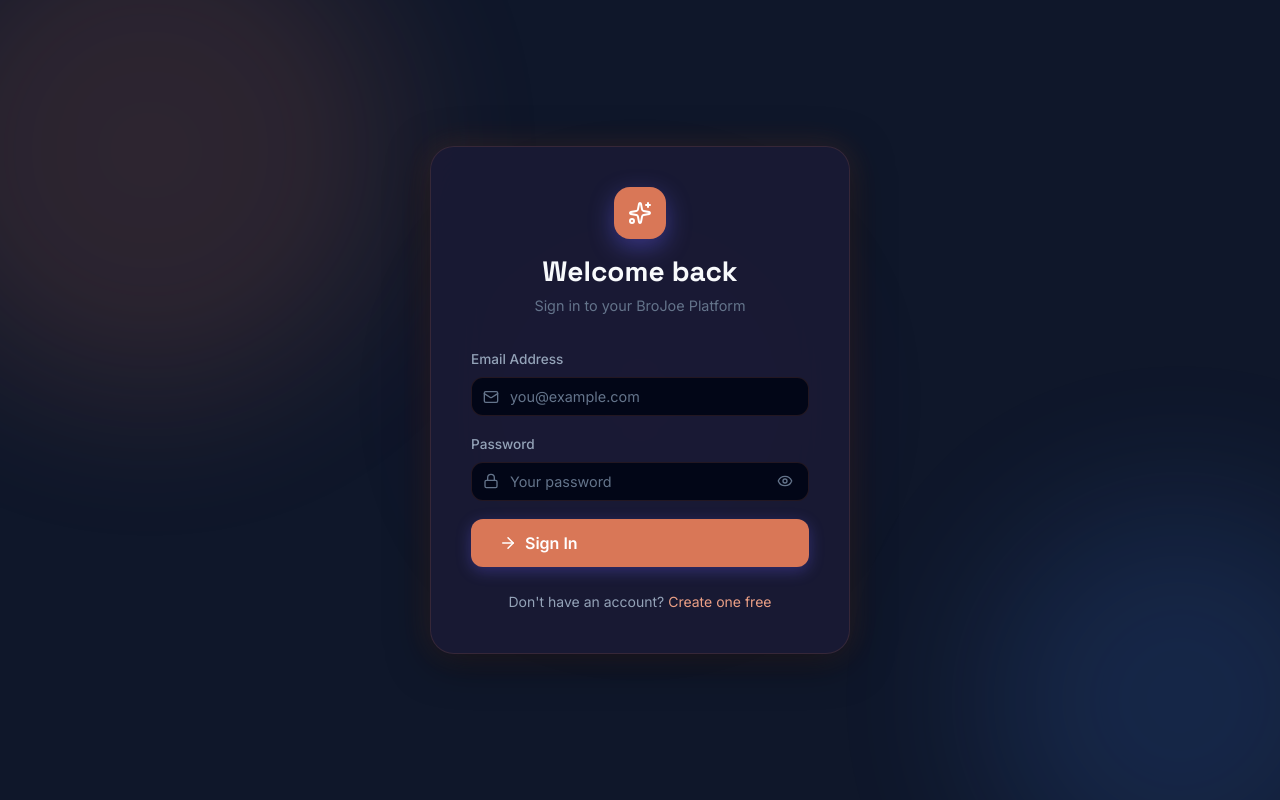
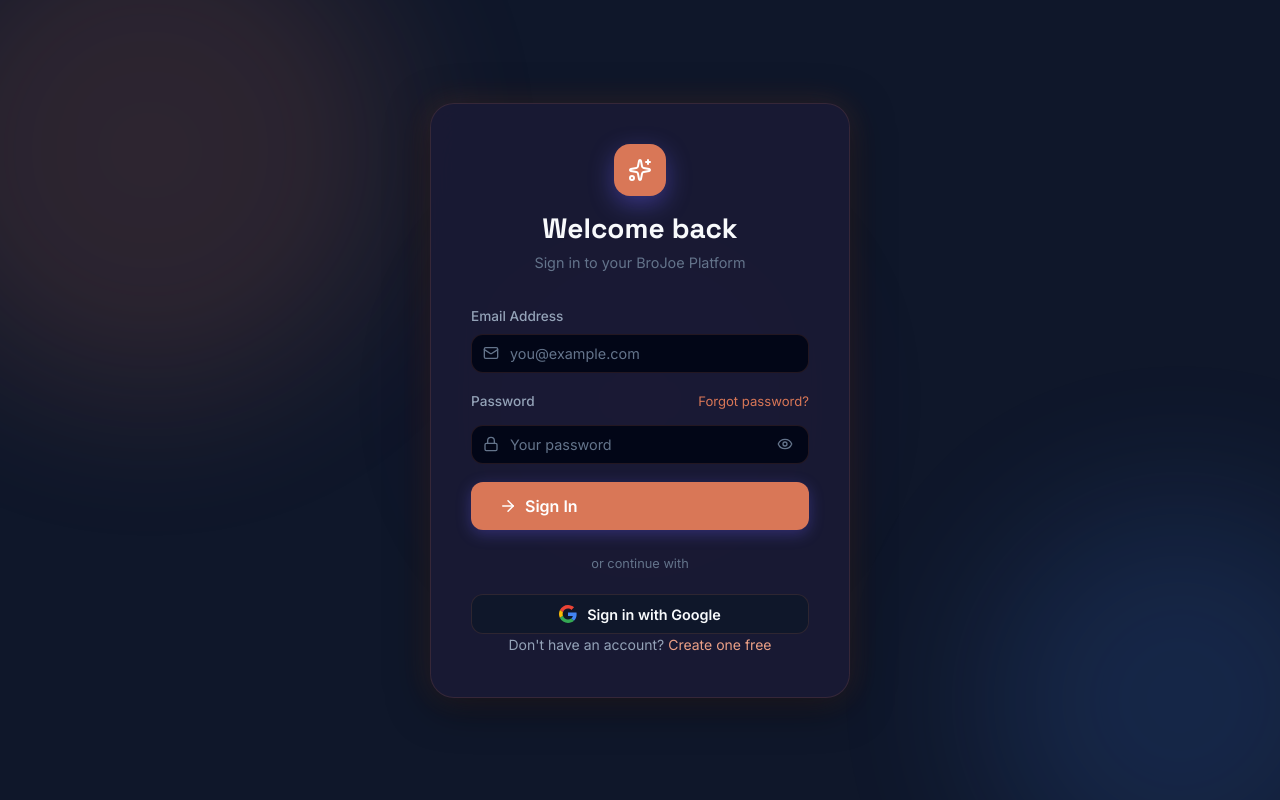
Before and after one commit to brotherJoe-7/brojoe, a Next.js app: page /login in a window 1280 px wide. Built offline with nearby package versions, Linux system fonts and the light colour scheme.

Commit message:
Login: Forgot password link, Google sign-in button, 30-day session persistence, pricing /

```diff
--- a/src/app/login/page.tsx
+++ b/src/app/login/page.tsx
@@ -72,7 +72,12 @@
           </div>
 
           <div className="form-group">
-            <label className="form-label">Password</label>
+            <div style={{ display: 'flex', justifyContent: 'space-between', alignItems: 'center', marginBottom: 6 }}>
+              <label className="form-label" style={{ margin: 0 }}>Password</label>
+              <Link href="/forgot-password" style={{ fontSize: '0.82rem', color: 'var(--primary)', textDecoration: 'none' }}>
+                Forgot password?
+              </Link>
+            </div>
             <div className={styles.inputWrap}>
               <Lock size={16} className={styles.inputIcon} />
               <input
@@ -100,6 +105,29 @@
           </button>
         </form>
 
+        {/* Divider */}
+        <div style={{ display: 'flex', alignItems: 'center', gap: 12, margin: '20px 0' }}>
+          <div style={{ flex: 1, height: 1, background: 'var(--border-color)' }} />
+          <span style={{ fontSize: '0.8rem', color: 'var(--text-muted)', whiteSpace: 'nowrap' }}>or continue with</span>
+          <div style={{ flex: 1, height: 1, background: 'var(--border-color)' }} />
+        </div>
+
+        {/* Google Sign In */}
+        <button
+          type="button"
+          className="btn btn-secondary w-full"
+          style={{ gap: 10, justifyContent: 'center' }}
+          onClick={() => signIn('google', { callbackUrl: '/dashboard' })}
+        >
+          <svg width="18" height="18" viewBox="0 0 48 48">
+            <path fill="#EA4335" d="M24 9.5c3.54 0 6.71 1.22 9.21 3.6l6.85-6.85C35.9 2.38 30.47 0 24 0 14.62 0 6.51 5.38 2.56 13.22l7.98 6.19C12.43 13.72 17.74 9.5 24 9.5z"/>
+            <path fill="#4285F4" d="M46.98 24.55c0-1.57-.15-3.09-.38-4.55H24v9.02h12.94c-.58 2.96-2.26 5.48-4.78 7.18l7.73 6c4.51-4.18 7.09-10.36 7.09-17.65z"/>
+            <path fill="#FBBC05" d="M10.53 28.59c-.48-1.45-.76-2.99-.76-4.59s.27-3.14.76-4.59l-7.98-6.19C.92 16.46 0 20.12 0 24c0 3.88.92 7.54 2.56 10.78l7.97-6.19z"/>
+            <path fill="#34A853" d="M24 48c6.48 0 11.93-2.13 15.89-5.81l-7.73-6c-2.15 1.45-4.92 2.3-8.16 2.3-6.26 0-11.57-4.22-13.47-9.91l-7.98 6.19C6.51 42.62 14.62 48 24 48z"/>
+          </svg>
+          Sign in with Google
+        </button>
+
         <p className={styles.authFooter}>
           Don&apos;t have an account?{' '}
           <Link href="/register">Create one free</Link>
--- a/src/app/page.tsx
+++ b/src/app/page.tsx
@@ -94,7 +94,7 @@
           <div className={`${styles.pricingCard} ${styles.pricingCardPopular}`}>
             <span className={styles.popularBadge}>Most Popular</span>
             <h3 className={styles.tierName}>Professional</h3>
-            <div className={styles.tierPrice}>$9<span className={styles.tierMo}>/mo</span></div>
+            <div className={styles.tierPrice}>$5<span className={styles.tierMo}>/mo</span></div>
             <ul className={styles.tierFeatures}>
               <li className={styles.tierFeature}><CheckCircle2 size={18} color="var(--primary)" /> Everything in Basic</li>
               <li className={styles.tierFeature}><CheckCircle2 size={18} color="var(--primary)" /> AI Receipt Scanning (OCR)</li>
@@ -109,7 +109,7 @@
           {/* Empire */}
           <div className={styles.pricingCard}>
             <h3 className={styles.tierName}>Empire / Boss</h3>
-            <div className={styles.tierPrice}>$29<span className={styles.tierMo}>/mo</span></div>
+            <div className={styles.tierPrice}>$15<span className={styles.tierMo}>/mo</span></div>
             <ul className={styles.tierFeatures}>
               <li className={styles.tierFeature}><CheckCircle2 size={18} color="var(--primary)" /> Everything in Pro</li>
               <li className={styles.tierFeature}><CheckCircle2 size={18} color="var(--primary)" /> Team Workspaces (RBAC)</li>
--- a/src/lib/auth.config.ts
+++ b/src/lib/auth.config.ts
@@ -2,6 +2,11 @@
 export const authConfig = {
   pages: {
     signIn: '/login',
+  },
+  session: {
+    strategy: 'jwt' as const,
+    // Stay logged in for 30 days on this device
+    maxAge: 30 * 24 * 60 * 60, // 30 days in seconds
   },
   providers: [],
   callbacks: {
```
